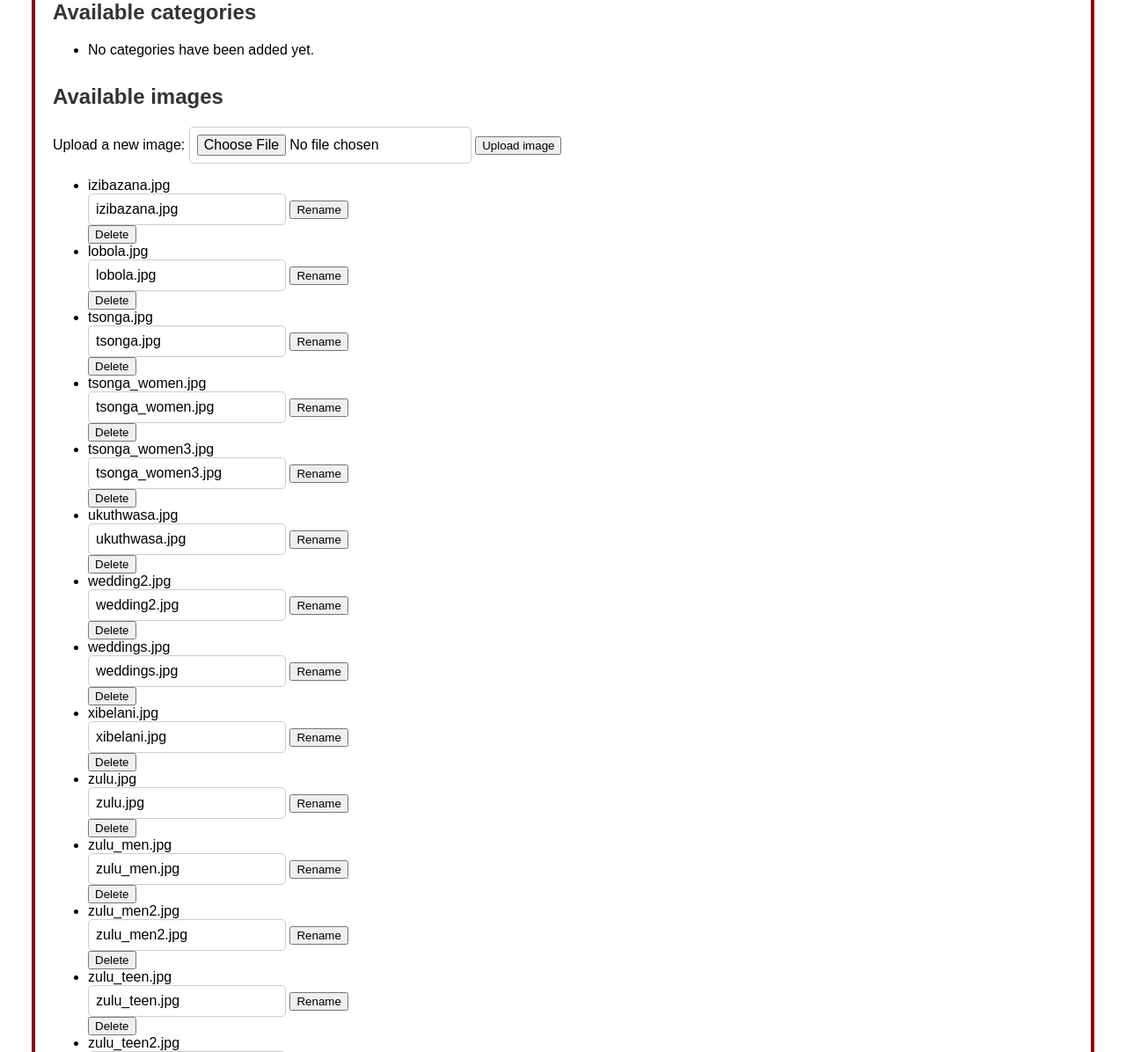
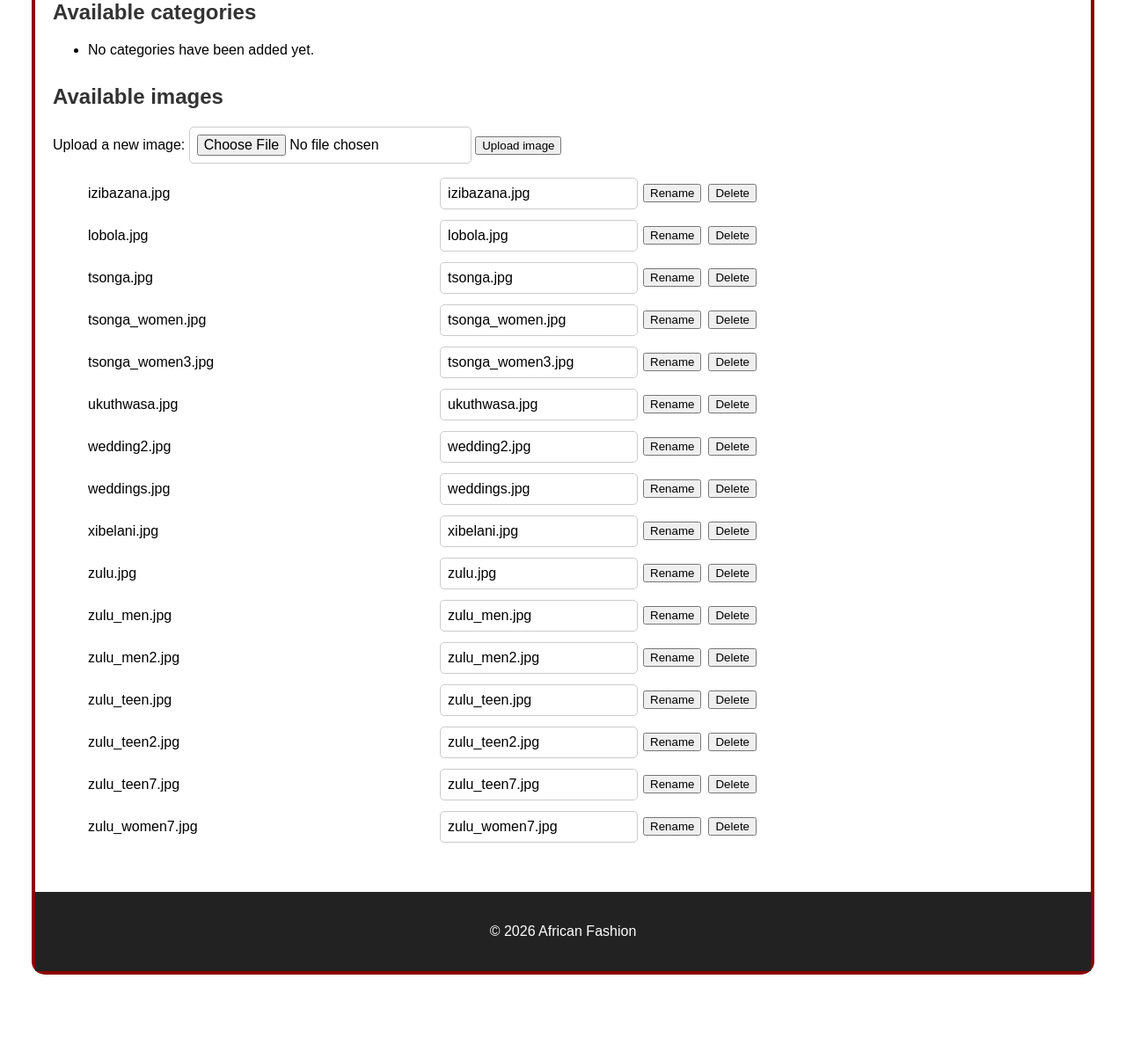
Before and after one commit to HlengiweNcube/flask_db_project, a Flask app: page /categories in a window 1280 px wide. Shown: the part 461-1657 px from the top of the page at 88% size. After the commit the page ends 1569 px from the top, so only its background shows below. Run offline with Flask 3, Linux system fonts and the light colour scheme; the visitor is signed in with stand-in values (Sample User, id 1); data that the repository does not hold is empty.

Commit message:
Align management delete controls

```diff
--- a/static/css/style.css
+++ b/static/css/style.css
@@ -697,6 +697,32 @@ main {
     margin: 12px 0;
 }
 
+.management-item {
+    align-items: center;
+    display: flex;
+    gap: 16px;
+    justify-content: space-between;
+    margin-bottom: 12px;
+    max-width: 760px;
+}
+
+.management-actions {
+    align-items: center;
+    display: flex;
+    gap: 8px;
+}
+
+.management-actions form {
+    align-items: center;
+    display: flex;
+    gap: 6px;
+    margin: 0;
+}
+
+.management-actions button {
+    white-space: nowrap;
+}
+
 form input,
 form select,
 form textarea,
@@ -723,6 +749,18 @@ form textarea,
 
 .btn-black:hover {
     background-color: #333;
+}
+
+@media (max-width: 700px) {
+    .management-item,
+    .management-actions {
+        align-items: stretch;
+        flex-wrap: wrap;
+    }
+
+    .management-actions {
+        width: 100%;
+    }
 }
 .slide {
     display: none;
--- a/templates/categories.html
+++ b/templates/categories.html
@@ -15,8 +15,9 @@
 <h2>Available categories</h2>
 <ul>
     {% for category in categories %}
-        <li>
-            {{ category.name }}
+        <li class="management-item">
+            <span>{{ category.name }}</span>
+            <div class="management-actions">
                 <form method="POST" action="{{ url_for('edit_category', id=category.id) }}">
                     <input type="text" name="name" value="{{ category.name }}" required maxlength="50">
                     <button type="submit">Rename</button>
@@ -24,6 +25,7 @@
                 <form method="POST" action="{{ url_for('delete_category', id=category.id) }}">
                     <button type="submit">Delete</button>
                 </form>
+            </div>
         </li>
     {% else %}
         <li>No categories have been added yet.</li>
@@ -38,8 +40,9 @@
 </form>
 <ul>
     {% for image in images %}
-        <li>
-            {{ image }}
+        <li class="management-item">
+            <span>{{ image }}</span>
+            <div class="management-actions">
                 <form method="POST" action="{{ url_for('rename_image', filename=image) }}">
                     <input type="text" name="name" value="{{ image }}" required>
                     <button type="submit">Rename</button>
@@ -47,6 +50,7 @@
                 <form method="POST" action="{{ url_for('delete_image', filename=image) }}">
                     <button type="submit">Delete</button>
                 </form>
+            </div>
         </li>
     {% else %}
         <li>No images have been uploaded yet.</li>
```
Lines whose indentation alone changed are shown as unchanged.
